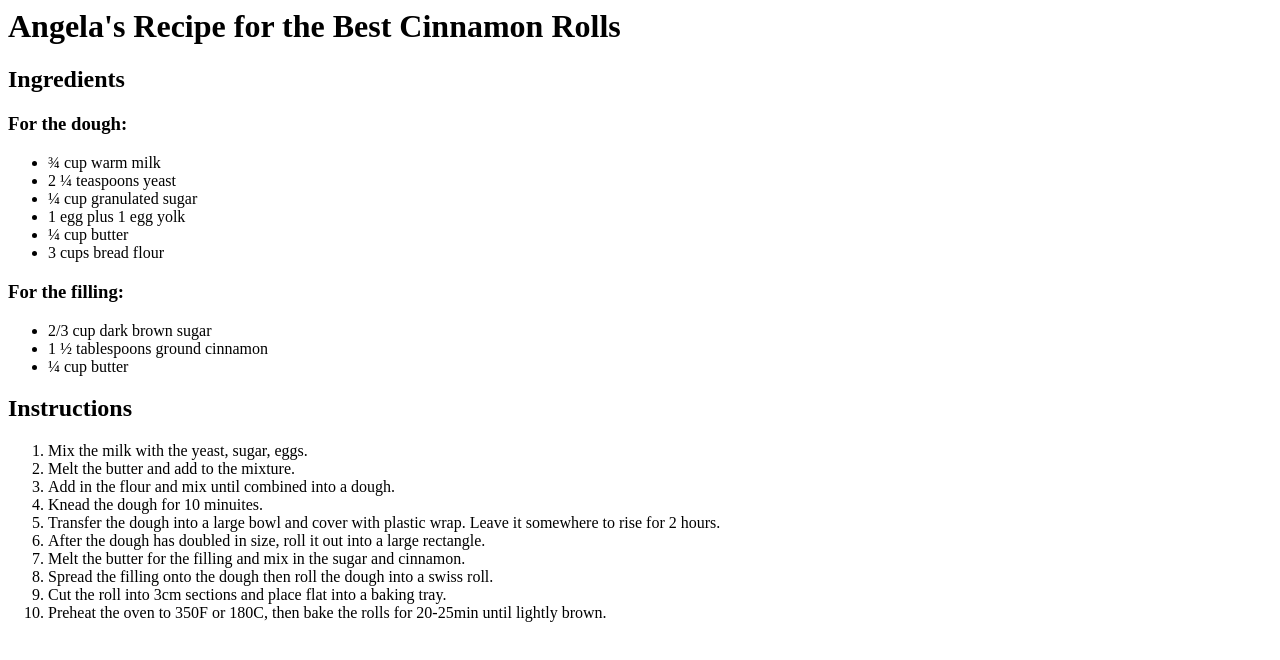
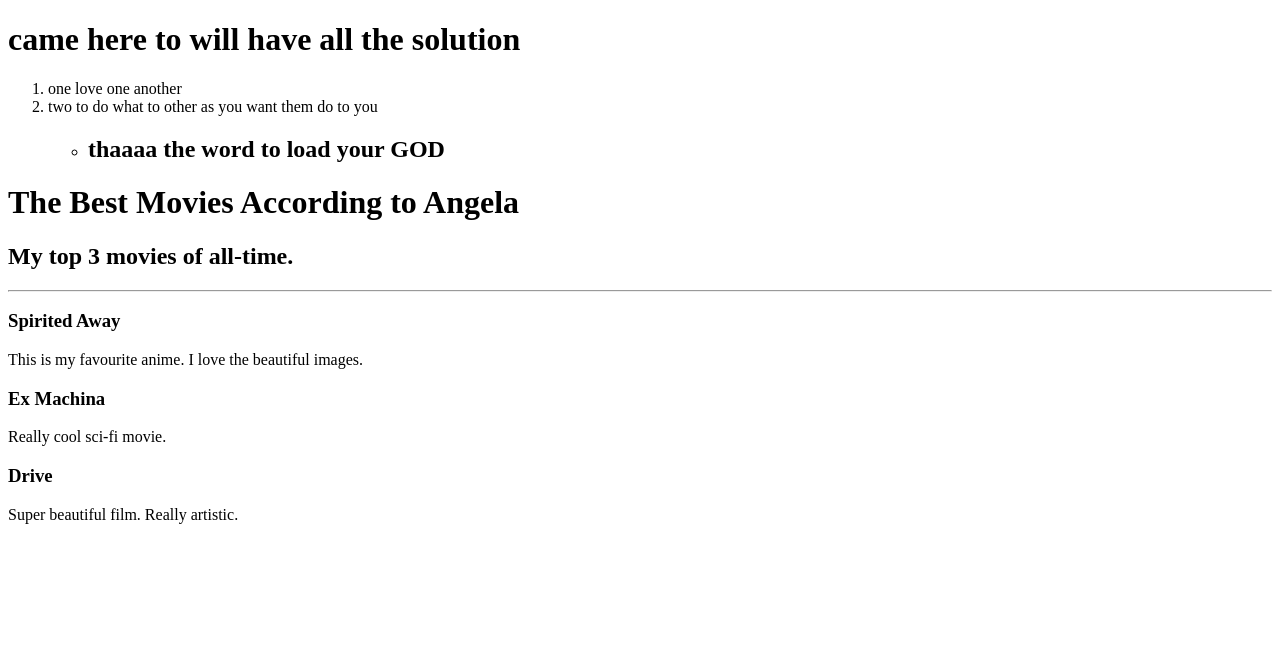
Before and after one commit to stallone673/html.portfolio, a plain HTML site: page solution.html in a window 1280 px wide. Drawn offline with Linux system fonts and the light colour scheme.

Commit message:
Add files via upload

```diff
--- a/solution.html
+++ b/solution.html
@@ -1,4 +1,23 @@
 <!-- Scroll down for a sample solution -->
+
+<!DOCTYPE html>
+<html lang="en">
+<head>
+    <meta charset="UTF-8">
+
+    <title>about this wepsite</title>
+</head>
+<body>
+    <h1>came here to will have all the solution</h1>
+    <ol>
+        <li>one love one another</li>
+        <li>two to do what to other as you want them do to you</li>
+    <ul>
+        <li><h2>thaaaa the word to load your GOD</h2></li>
+    </ul>
+    </ol>
+</body>
+</html>
 
 
 
@@ -26,40 +45,12 @@
 
 
 
-
-<h1>Angela's Recipe for the Best Cinnamon Rolls </h1>
-
-<h2>Ingredients</h2>
-
-<h3>For the dough:</h3>
-<ul>
-  <li>¾ cup warm milk</li>
-  <li>2 ¼ teaspoons yeast </li>
-  <li>¼ cup granulated sugar</li>
-  <li>1 egg plus 1 egg yolk</li>
-  <li>¼ cup butter</li>
-  <li>3 cups bread flour</li>
-</ul>
-
-<h3>For the filling:</h3>
-<ul>
-  <li>2/3 cup dark brown sugar </li>
-  <li>1 ½ tablespoons ground cinnamon</li>
-  <li>¼ cup butter</li>
-</ul>
-
-
-<h2>Instructions</h2>
-
-<ol>
-  <li>Mix the milk with the yeast, sugar, eggs.</li>
-  <li>Melt the butter and add to the mixture.</li>
-  <li>Add in the flour and mix until combined into a dough.</li>
-  <li>Knead the dough for 10 minuites.</li>
-  <li>Transfer the dough into a large bowl and cover with plastic wrap. Leave it somewhere to rise for 2 hours.</li>
-  <li>After the dough has doubled in size, roll it out into a large rectangle.</li>
-  <li>Melt the butter for the filling and mix in the sugar and cinnamon.</li>
-  <li>Spread the filling onto the dough then roll the dough into a swiss roll.</li>
-  <li>Cut the roll into 3cm sections and place flat into a baking tray.</li>
-  <li>Preheat the oven to 350F or 180C, then bake the rolls for 20-25min until lightly brown.</li>
-</ol>
+<h1>The Best Movies According to Angela</h1>
+<h2>My top 3 movies of all-time.</h2>
+<hr />
+<h3>Spirited Away</h3>
+<p>This is my favourite anime. I love the beautiful images.</p>
+<h3>Ex Machina</h3>
+<p>Really cool sci-fi movie.</p>
+<h3>Drive</h3>
+<p>Super beautiful film. Really artistic.</p>
```
Also changed, not shown: index.html (+3 -29 lines), 1 other file.
